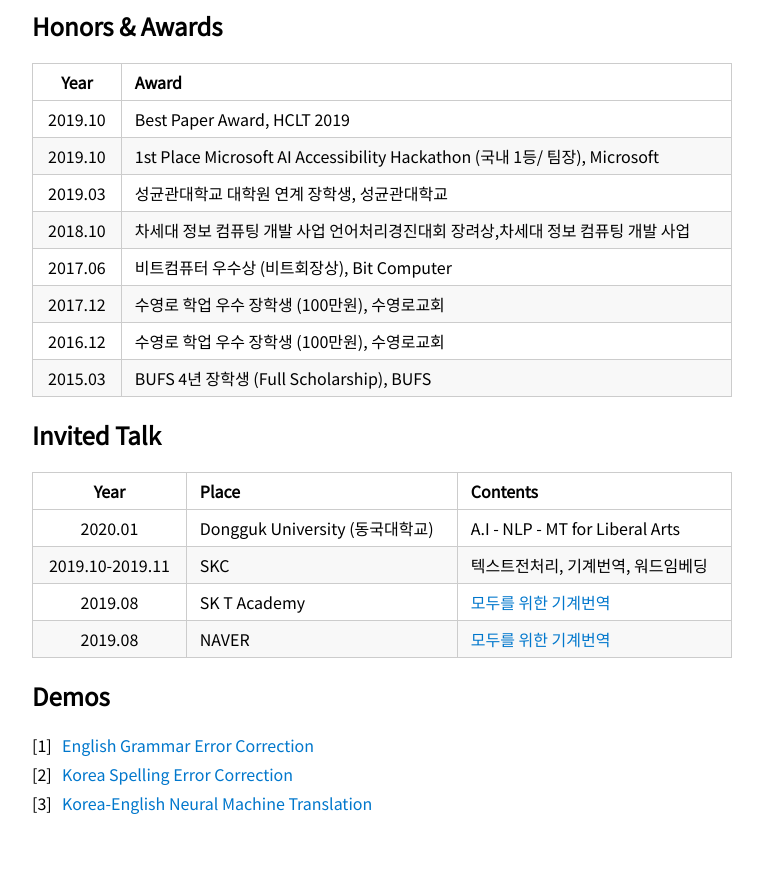
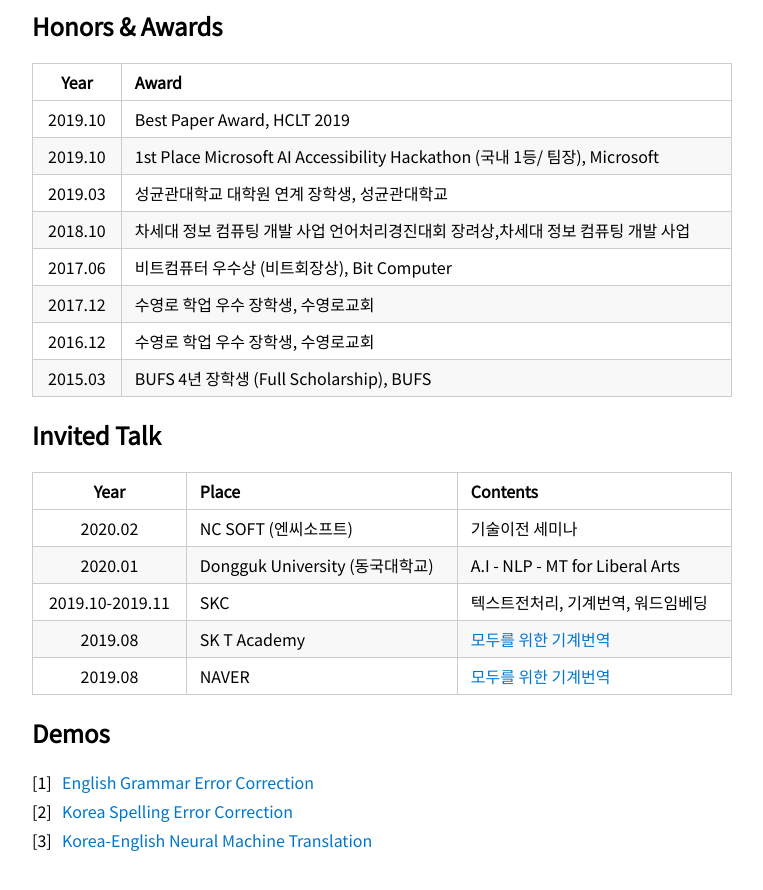
Before and after one commit to Parkchanjun/Parkchanjun.github.io, a Jekyll site: the page built from index.md, in a window 1280 px wide and 900 px high, scrolled down 2614 px. Shown: the top 890 px of the window, without its empty margins (258-1021 px from the left). Built offline with Jekyll 4.4.1, drawn with Linux system fonts in a browser that asks for light colours; our own code applies the rules of GitHub Pages for plain Markdown files; before the commit the page ends 3477 px from its top, so only the background shows below that.

Commit message:
add info
add info

```diff
--- a/index.md
+++ b/index.md
@@ -108,18 +108,19 @@ Year | Award
 2019.03 | 성균관대학교 대학원 연계 장학생, 성균관대학교
 2018.10 | 차세대 정보 컴퓨팅 개발 사업 언어처리경진대회 장려상,차세대 정보 컴퓨팅 개발 사업
 2017.06 | 비트컴퓨터 우수상 (비트회장상), Bit Computer
-2017.12 | 수영로 학업 우수 장학생 (100만원), 수영로교회
-2016.12 | 수영로 학업 우수 장학생 (100만원), 수영로교회
+2017.12 | 수영로 학업 우수 장학생, 수영로교회
+2016.12 | 수영로 학업 우수 장학생, 수영로교회
 2015.03 | BUFS 4년 장학생 (Full Scholarship), BUFS
 
 ## Invited Talk
 
 Year | Place | Contents
 :-----:|------- |-------
+2020.02 | NC SOFT (엔씨소프트)  |  기술이전 세미나
 2020.01 | Dongguk University (동국대학교)  |  A.I - NLP - MT for Liberal Arts
 2019.10-2019.11 | SKC  |  텍스트전처리, 기계번역, 워드임베딩
-2019.08 | SK T Academy  |  [모두를 위한 기계번역](https://tv.naver.com/v/9906991)
-2019.08 | NAVER |  [모두를 위한 기계번역](https://www.youtube.com/watch?v=3WvA-sFiI6w&list=PL9mhQYIlKEhcyCTvJq6tGJ3_B6hRjLm2N)
+2019.08 | SK T Academy  |  [모두를 위한 기계번역](https://www.youtube.com/watch?v=3WvA-sFiI6w&list=PL9mhQYIlKEhcyCTvJq6tGJ3_B6hRjLm2N)
+2019.08 | NAVER |  [모두를 위한 기계번역](https://tv.naver.com/v/9906991)
 
 ## Demos
 1. [English Grammar Error Correction](http://nlplab.iptime.org:32292/)
```
Also changed, not shown: 1 other file.
